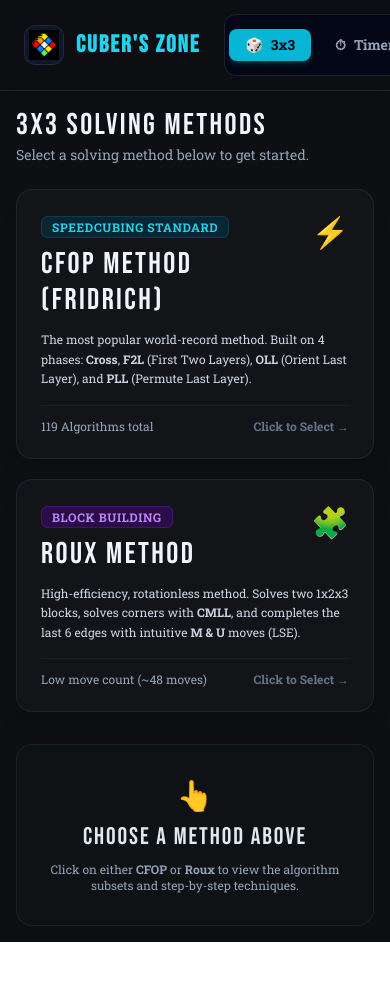
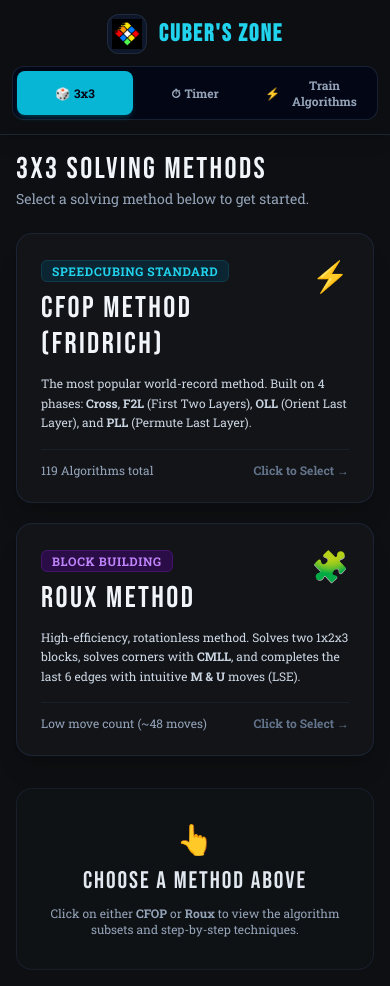
Before and after one commit to karthi1421/Cuber-s-Zone, a React (Vite) app: page / in a window 390 px wide. Before the commit the page ends 942 px from the top, so only its background shows below. Built offline with nearby package versions, Linux system fonts and the light colour scheme.

Commit message:
Fix mobile navigation layout

```diff
--- a/src/App.tsx
+++ b/src/App.tsx
@@ -160,10 +160,10 @@ export default function App() {
   return (
     <div className="min-h-[100dvh] bg-[#0d0f12] text-slate-100 flex flex-col font-sans w-full overflow-x-hidden">
       {/* Top Header Bar */}
-      <header className="px-6 py-3.5 bg-[#0d0f12] sticky top-0 z-30 border-b border-slate-800/80 flex items-center justify-between w-full shadow-lg backdrop-blur-md bg-opacity-95">
-          <div className="flex items-center gap-6 min-w-0">
+        <header className="px-3 sm:px-6 py-3.5 bg-[#0d0f12] sticky top-0 z-30 border-b border-slate-800/80 flex flex-col sm:flex-row sm:items-center gap-3 sm:gap-6 justify-between w-full shadow-lg backdrop-blur-md bg-opacity-95">
+          <div className="flex flex-col sm:flex-row items-stretch sm:items-center gap-3 sm:gap-6 min-w-0 w-full sm:w-auto">
           {/* Logo + Title */}
-          <div className="flex items-center gap-3 cursor-pointer" onClick={() => setActiveNav('3x3')}>
+          <div className="flex items-center justify-center sm:justify-start gap-3 cursor-pointer" onClick={() => setActiveNav('3x3')}>
             <div className="w-10 h-10 rounded-xl bg-slate-900 border border-slate-700/50 flex items-center justify-center overflow-hidden p-1 shadow-inner">
               <img
                 src="/logo.png"
@@ -180,10 +180,10 @@ export default function App() {
           </div>
 
           {/* Primary Top Bar Navigation */}
-          <nav className="flex items-center gap-2 bg-slate-950/80 p-1 rounded-xl border border-slate-800/80">
+          <nav className="grid grid-cols-3 items-stretch gap-1 bg-slate-950/80 p-1 rounded-xl border border-slate-800/80 w-full sm:w-auto">
             <button
               onClick={() => setActiveNav('3x3')}
-              className={`px-4 py-1.5 rounded-lg text-sm font-bold transition-all flex items-center gap-2 ${activeNav === '3x3'
+              className={`min-w-0 px-2 sm:px-4 py-1.5 rounded-lg text-xs sm:text-sm font-bold transition-all flex items-center justify-center gap-1 sm:gap-2 ${activeNav === '3x3'
                   ? 'bg-cyan-500 text-slate-950 shadow-md shadow-cyan-500/20'
                   : 'text-slate-400 hover:text-white hover:bg-slate-900/60'
                 }`}
@@ -193,7 +193,7 @@ export default function App() {
 
             <button
               onClick={() => setActiveNav('timer')}
-              className={`px-4 py-1.5 rounded-lg text-sm font-bold transition-all flex items-center gap-2 ${activeNav === 'timer'
+              className={`min-w-0 px-2 sm:px-4 py-1.5 rounded-lg text-xs sm:text-sm font-bold transition-all flex items-center justify-center gap-1 sm:gap-2 ${activeNav === 'timer'
                   ? 'bg-cyan-500 text-slate-950 shadow-md shadow-cyan-500/20'
                   : 'text-slate-400 hover:text-white hover:bg-slate-900/60'
                 }`}
@@ -203,7 +203,7 @@ export default function App() {
 
             <button
               onClick={() => setActiveNav('train')}
-              className={`px-4 py-1.5 rounded-lg text-sm font-bold transition-all flex items-center gap-2 ${activeNav === 'train'
+              className={`min-w-0 px-2 sm:px-4 py-1.5 rounded-lg text-xs sm:text-sm font-bold transition-all flex items-center justify-center gap-1 sm:gap-2 ${activeNav === 'train'
                   ? 'bg-cyan-500 text-slate-950 shadow-md shadow-cyan-500/20'
                   : 'text-slate-400 hover:text-white hover:bg-slate-900/60'
                 }`}
```
